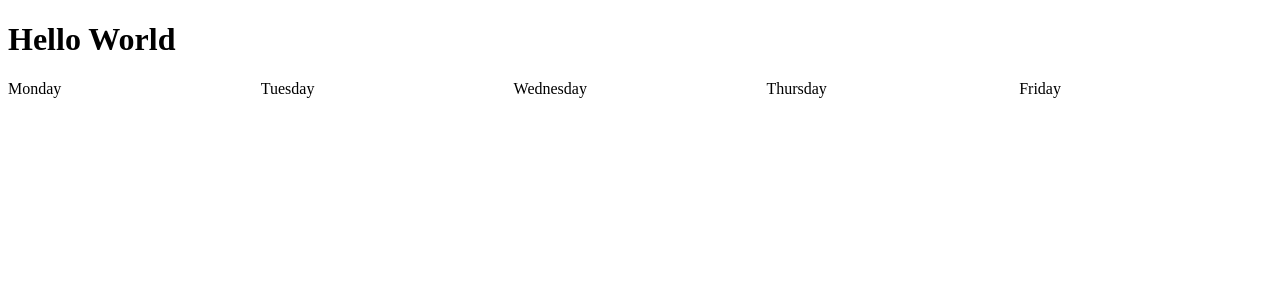
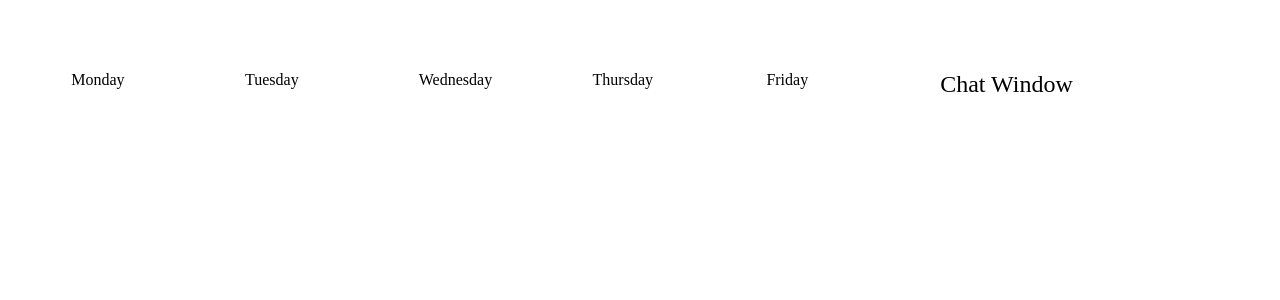
Before and after one commit to ctplatform/classtime-web, a Next.js app: page / in a window 1280 px wide. Shown: the top 300 px of the page. Built offline with nearby package versions, Linux system fonts and the light colour scheme.

Commit message:
Layout Improvement and deleted unnecessary parts

```diff
--- a/components/ScheduleGrid/ScheduleGrid.module.scss
+++ b/components/ScheduleGrid/ScheduleGrid.module.scss
@@ -1,9 +1,17 @@
-// ScheduleGrid.module.scss
 .container {
   .row {
     display: flex;
   }
-  .col {
-    flex: 50%;
+  .scheduleCol {
+    padding-top: 5%;
+    padding-left: 5%;
+    width: 25%;
+    font-size: medium;
+  }
+  .chatCol {
+    padding-top: 5%;
+    padding-left: 5%;
+    width: 75%;
+    font-size: x-large;
   }
 }
--- a/components/ScheduleGrid/ScheduleGrid.tsx
+++ b/components/ScheduleGrid/ScheduleGrid.tsx
@@ -1,15 +1,15 @@
-// ScheduleGrid.tsx
 import styles from "./ScheduleGrid.module.scss";
 
 function ScheduleGrid() {
   return (
     <div className={styles.container}>
       <div className={styles.row}>
-        <div className={styles.col}>Monday</div>
-        <div className={styles.col}>Tuesday</div>
-        <div className={styles.col}>Wednesday</div>
-        <div className={styles.col}>Thursday</div>
-        <div className={styles.col}>Friday</div>
+        <div className={styles.scheduleCol}>Monday</div>
+        <div className={styles.scheduleCol}>Tuesday</div>
+        <div className={styles.scheduleCol}>Wednesday</div>
+        <div className={styles.scheduleCol}>Thursday</div>
+        <div className={styles.scheduleCol}>Friday</div>
+        <div className={styles.chatCol}>Chat Window</div>
       </div>
     </div>
   );
--- a/pages/index.tsx
+++ b/pages/index.tsx
@@ -9,7 +9,6 @@ const Home: NextPage = () => {
       <Head>
         <title>Title</title>
       </Head>
-      <h1>Hello World</h1>
       <ScheduleGrid />
     </div>
   );
```
